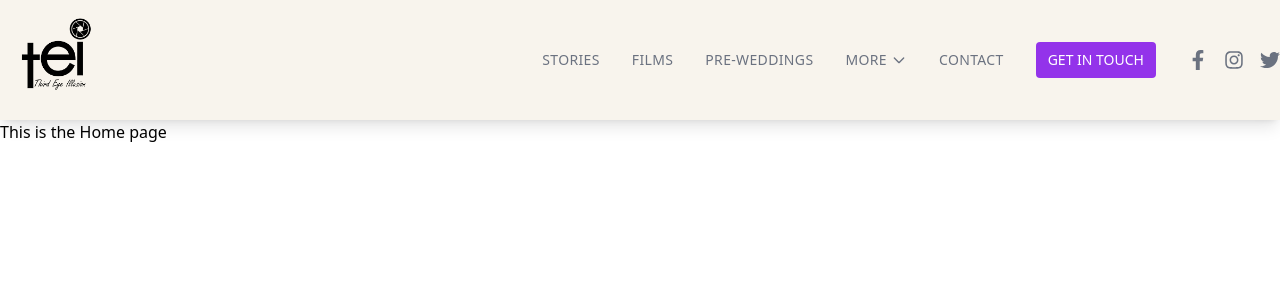
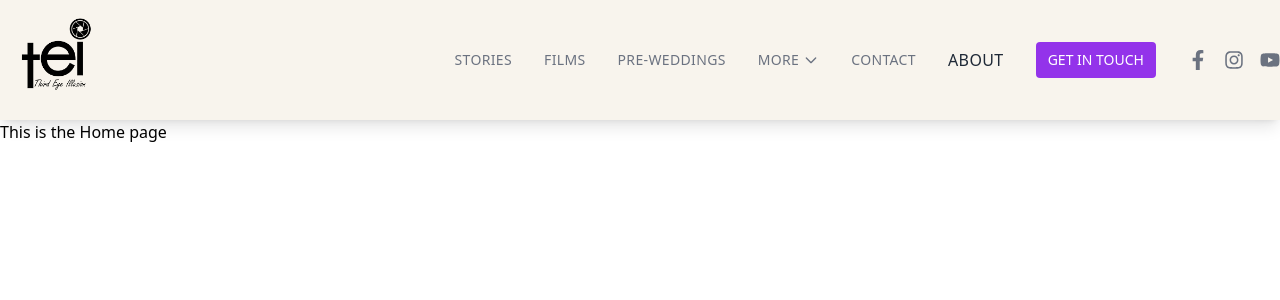
Before and after one commit to Rohit1802/Wedding-Stories, a Next.js app: page / in a window 1280 px wide. Shown: the top 300 px of the page. Built offline with nearby package versions, Linux system fonts and the light colour scheme.

Commit message:
contact page added , navbar updated

```diff
--- a/src/app/about/page.jsx
+++ /dev/null
@@ -1,7 +0,0 @@
-export default function About(){
-    return(
-        <div>
-           <h1>This is the about page</h1 >
-        </div>
-    )
-}
--- a/src/components/Navbar.jsx
+++ b/src/components/Navbar.jsx
@@ -9,7 +9,7 @@ import {
   ChevronDownIcon,
   ChevronRightIcon,
 } from "@heroicons/react/outline";
-import { FaFacebookF, FaInstagram, FaTwitter } from "react-icons/fa";
+import { FaFacebookF, FaInstagram, FaTwitter, FaYoutube } from "react-icons/fa";
 
 const Navbar = () => {
   const [isOpen, setIsOpen] = useState(false);
@@ -95,33 +95,39 @@ const Navbar = () => {
           >
             CONTACT
           </Link>
+            <Link
+                href="/about"
+                className="tracking-wide hover:text-purple-600 transition-colors"
+              >
+                ABOUT
+              </Link>
           <Link
-            href="/get-in-touch"
+            href="/contact"
             className="bg-purple-600 text-white text-sm px-3 py-2 rounded hover:bg-purple-700 transition-colors"
           >
             GET IN TOUCH
           </Link>
           <div className="flex space-x-4">
             <Link
-              href="https://facebook.com"
+              href="https://www.facebook.com/people/Third-eye-illusion-media/100063680210336/"
               target="_blank"
               className="text-gray-500 hover:text-gray-700 transition-colors"
             >
               <FaFacebookF className="w-5 h-5" />
             </Link>
             <Link
-              href="https://instagram.com"
+              href="https://www.instagram.com/third_eye_illusion_media/"
               target="_blank"
               className="text-gray-500 hover:text-gray-700 transition-colors"
             >
               <FaInstagram className="w-5 h-5" />
             </Link>
             <Link
-              href="https://twitter.com"
+              href="https://www.youtube.com/c/ThirdeyeillusionMedia"
               target="_blank"
               className="text-gray-500 hover:text-gray-700 transition-colors"
             >
-              <FaTwitter className="w-5 h-5" />
+              <FaYoutube className="w-5 h-5" />
             </Link>
           </div>
         </div>
@@ -165,8 +171,14 @@ const Navbar = () => {
               >
                 CONTACT
               </Link>
+                <Link
+                href="/about"
+                className="tracking-wide hover:text-purple-600 transition-colors"
+              >
+                ABOUT
+              </Link>
               <Link
-                href="/get-in-touch"
+                href="/contact"
                 className="bg-purple-600 text-white px-3 py-2 rounded hover:bg-purple-700 transition-colors"
               >
                 GET IN TOUCH
@@ -208,25 +220,25 @@ const Navbar = () => {
               </div>
               <div className="flex absolute bottom-8 space-x-6">
                 <Link
-                  href="https://facebook.com"
+                  href="https://www.facebook.com/people/Third-eye-illusion-media/100063680210336/"
                   target="_blank"
                   className="hover:text-purple-600 transition-colors"
                 >
                   <FaFacebookF className="w-6 h-6" />
                 </Link>
                 <Link
-                  href="https://instagram.com"
+                  href="https://www.instagram.com/third_eye_illusion_media/"
                   target="_blank"
                   className="hover:text-purple-600 transition-colors"
                 >
                   <FaInstagram className="w-6 h-6" />
                 </Link>
                 <Link
-                  href="https://twitter.com"
+                  href="https://www.youtube.com/c/ThirdeyeillusionMedia"
                   target="_blank"
                   className="hover:text-purple-600 transition-colors"
                 >
-                  <FaTwitter className="w-6 h-6" />
+                  <FaYoutube className="w-6 h-6" />
                 </Link>
               </div>
             </div>
```
